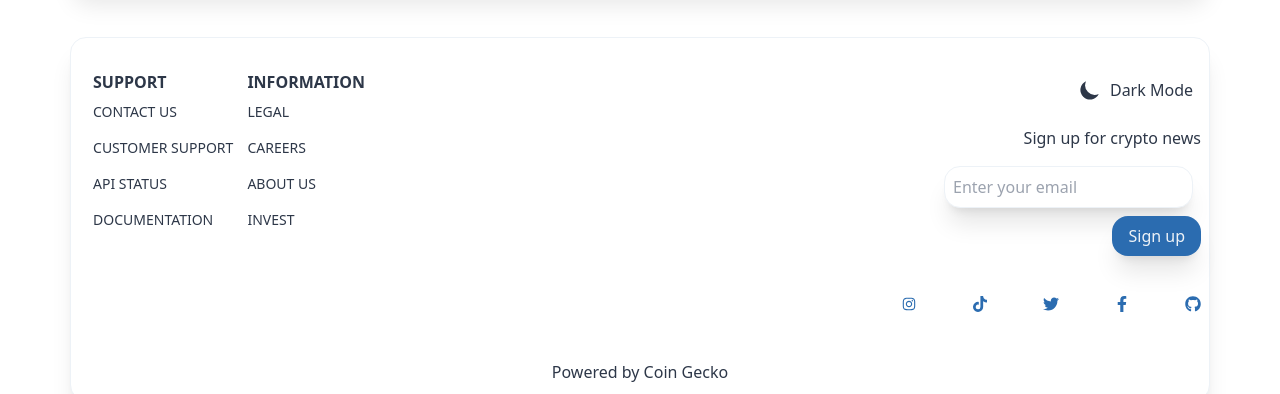
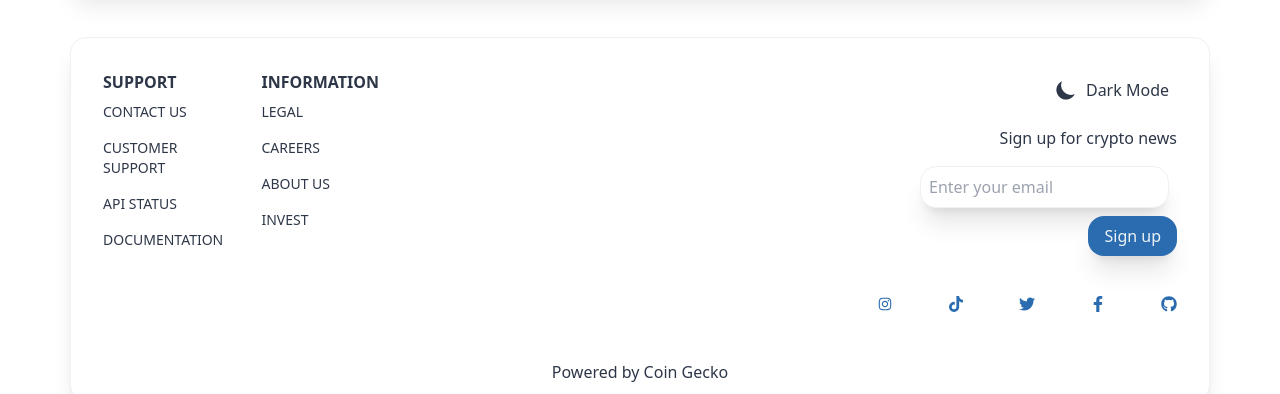
Before and after one commit to Jagan-creator/crypto-monitor, a React (Create React App) app: page /coin/1 in a window 1280 px wide. Shown: the part 653-1047 px from the top of the page. Built offline with nearby package versions, Linux system fonts and the light colour scheme; no server answers.

Commit message:
adjust support and information margins

```diff
--- a/src/components/Footer.jsx
+++ b/src/components/Footer.jsx
@@ -6,11 +6,11 @@
 const Footer = () => {
   return (
     <div className="rounded-div mt-8 pt-8 text-primary">
-      <div className="grid md:grid-cols-2">
+      <div className="grid md:grid-cols-2 mx-6">
         {/* Left content: Support and Information */}
-        <div className="flex justify-evenly w-full md:max-w-[300px] uppercase">
-          {renderSupportInfo()}
-          {renderInformation()}
+        <div className="flex w-full md:max-w-[300px] uppercase">
+          <div className="mr-6">{renderSupportInfo()}</div>
+          <div className="mr-6">{renderInformation()}</div>
         </div>
 
         {/* Right content: Toggle, Signup Form, and Social Icons */}
```
